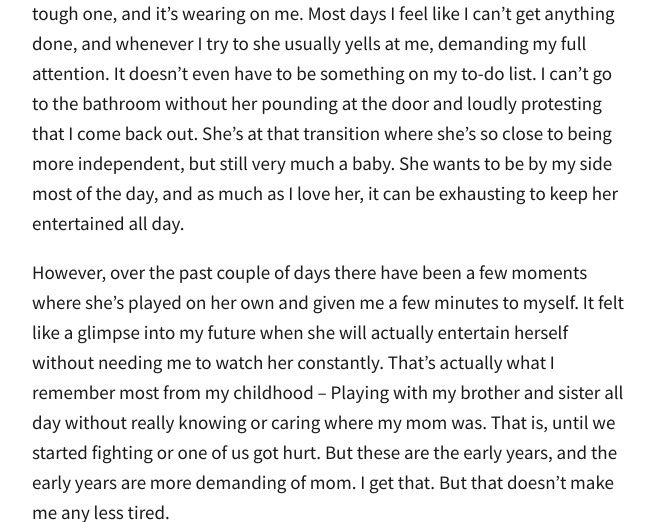
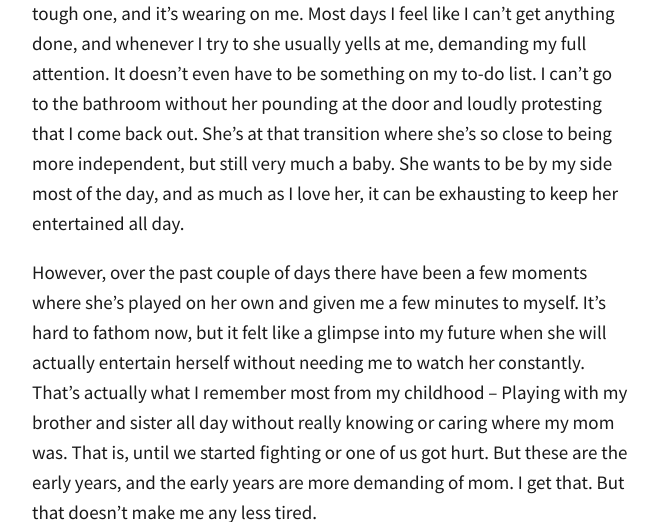
Before and after one commit to totiffany/totiffany.github.io, a Jekyll site: the page built from _posts/2018-10-26-Life-Lately-And-A-Fall-Playlist-For-Your-Weekend.md, in a window 1280 px wide and 900 px high, scrolled down 1267 px, cut to the strip 0-522 px from the top of the window. Shown: the whole strip, without its empty margins (308-966 px from the left). Built offline with Jekyll 4.4.1, drawn with Linux system fonts in a browser that asks for light colours; our own code applies the rules of GitHub Pages for plain Markdown files; comment, search, counter and statistics services are not loaded.

Commit message:
Update 2018-10-26-Life-Lately-And-A-Fall-Playlist-For-Your-Weekend.md

```diff
--- a/_posts/2018-10-26-Life-Lately-And-A-Fall-Playlist-For-Your-Weekend.md
+++ b/_posts/2018-10-26-Life-Lately-And-A-Fall-Playlist-For-Your-Weekend.md
@@ -19,7 +19,7 @@ Fancy seeing you here. In a pumpkin patch in October. How very unexpected.
 
 I know things have been more quiet than usual on my blog this past month. I'll be honest I've been feeling a little overwhelmed lately. As you can probably tell from [the tone of my last post](https://redletterdayblog.com/Our-Trip-To-NYC-And-Traveling-With-A-Toddler), this new stage with Hazel is a tough one, and it's wearing on me. Most days I feel like I can't get anything done, and whenever I try to she usually yells at me, demanding my full attention. It doesn't even have to be something on my to-do list. I can't go to the bathroom without her pounding at the door and loudly protesting that I come back out. She's at that transition where she's so close to being more independent, but still very much a baby. She wants to be by my side most of the day, and as much as I love her, it can be exhausting to keep her entertained all day.
 
-However, over the past couple of days there have been a few moments where she's played on her own and given me a few minutes to myself. It felt like a glimpse into my future when she will actually entertain herself without needing me to watch her constantly. That's actually what I remember most from my childhood – Playing with my brother and sister all day without really knowing or caring where my mom was. That is, until we started fighting or one of us got hurt. But these are the early years, and the early years are more demanding of mom. I get that. But that doesn't make me any less tired.
+However, over the past couple of days there have been a few moments where she's played on her own and given me a few minutes to myself. It's hard to fathom now, but it felt like a glimpse into my future when she will actually entertain herself without needing me to watch her constantly. That's actually what I remember most from my childhood – Playing with my brother and sister all day without really knowing or caring where my mom was. That is, until we started fighting or one of us got hurt. But these are the early years, and the early years are more demanding of mom. I get that. But that doesn't make me any less tired.
 
 ![IMG_3587.JPG]({{site.baseurl}}/img/IMG_3587.JPG)
 
```
